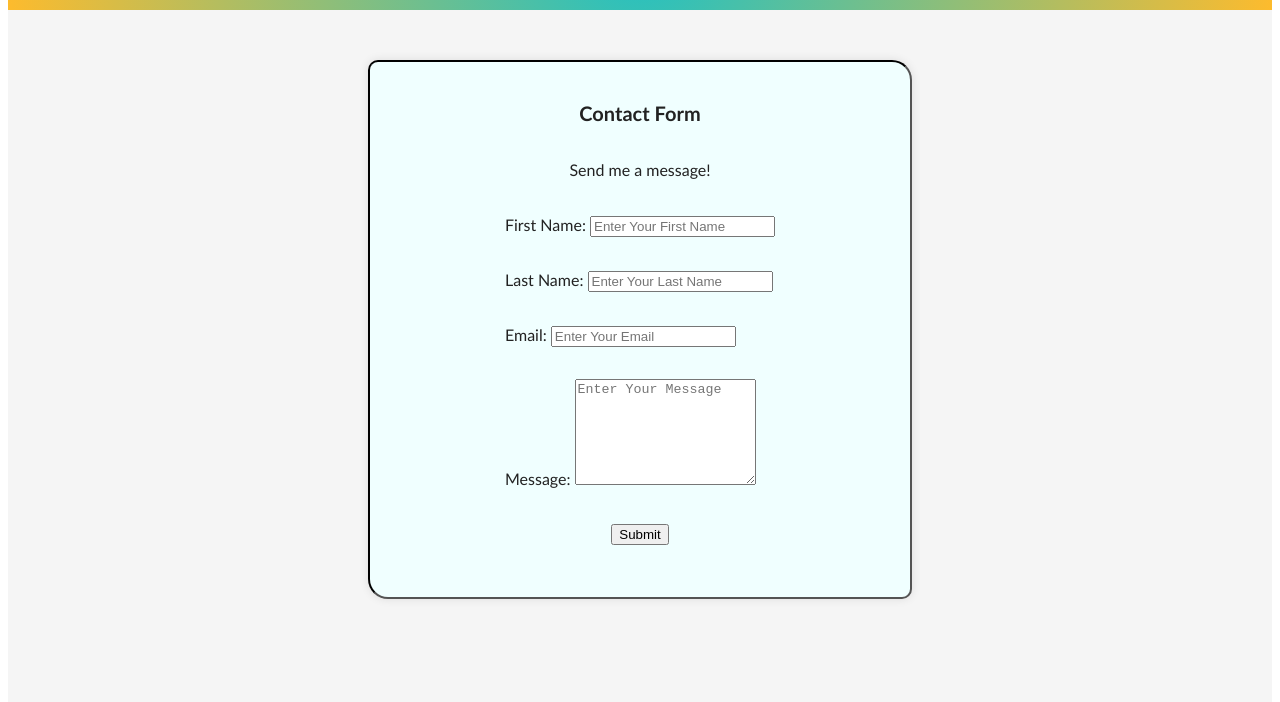
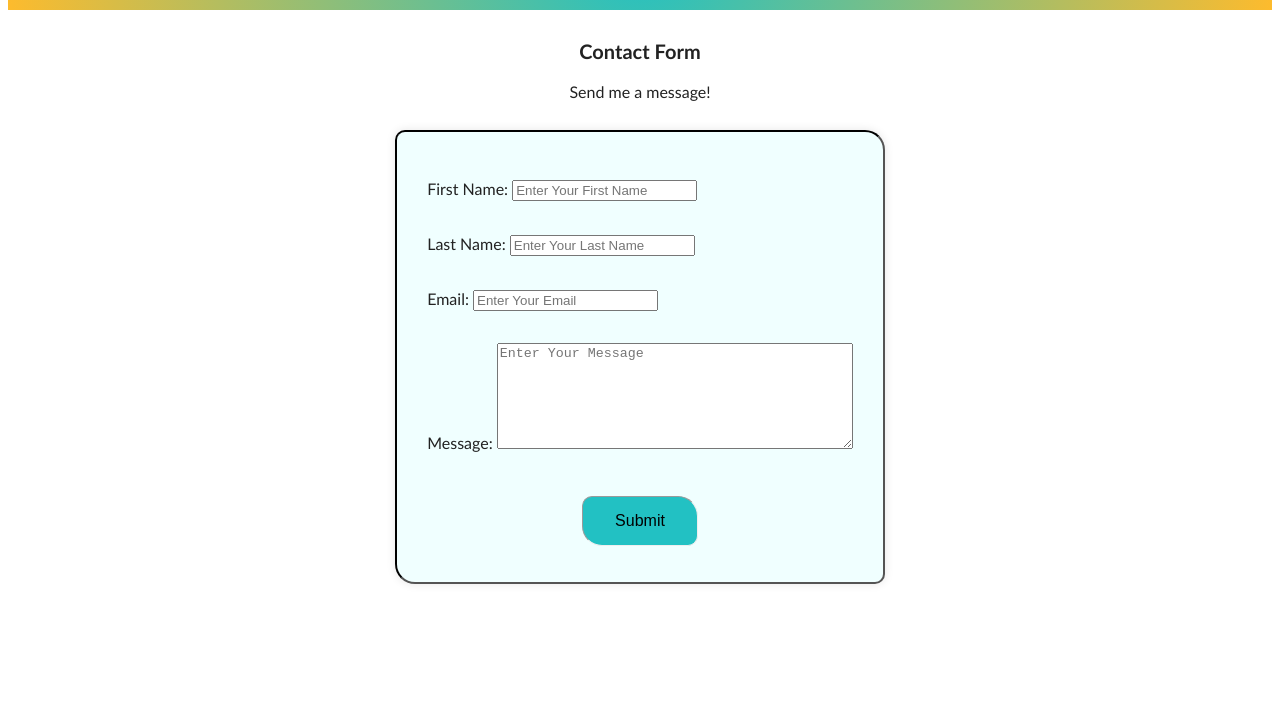
Before and after one commit to Xalvandor/CS601_Final_Project_Gavlishin, a website built with webpack: page contact.html in a window 1280 px wide. Shown: the part 98-800 px from the top of the page. Built offline with nearby package versions, Linux system fonts and the light colour scheme.

Commit message:
fixing the css

```diff
--- a/contact.html
+++ b/contact.html
@@ -38,10 +38,13 @@
 
 <div id="header"></div>
 <main>
-  <form id="myForm" name="myForm" novalidate onsubmit="return validateForm();">
-
+  <div id="content">
+    <section>
       <h2 id="title">Contact Form</h2>
       <p id="subtitle">Send me a message!</p>
+    </section>
+
+    <form id="myForm" name="myForm" novalidate onsubmit="return validateForm();">
       <div id="input-fields">
           <p>
             <label for="firstname">First Name:</label>
@@ -76,6 +79,9 @@
 
     </form>
     <div id="success-message"></div>
+  </div>
+
+
 </main>
 <div id="footer"></div>
 
--- a/css/about.css
+++ b/css/about.css
@@ -1,24 +1,26 @@
 html {
+  color: #222;
   font-size: 1em;
+  line-height: 1.4;
+  font-family: calibri, serif;
+  height: 100%;
 }
 
 body {
-
+  height: 100%;
+  background-color: white;
 }
 
 main {
-
-}
-
-h1 {
-  text-align: center;
-  font-size: 2em;
+  display: grid;
+  justify-items: center;
+  min-height: 100%;
 }
 
 #about-me {
   display: grid;
   justify-items: center;
-  grid-template-rows: repeat(auto-fit, 1fr);
+  grid-template-rows: 1fr;
 }
 
 section {
--- a/css/contact.css
+++ b/css/contact.css
@@ -16,58 +16,86 @@ html {
   font-size: 1em;
   line-height: 1.4;
   font-family: calibri, serif;
-  align-items: center;
   height: 100%;
-
 }
 
 body {
   height: 100%;
+  background-color: white;
 }
 
 main {
   display: grid;
   justify-content: center;
-  max-width: 100%;
-  height: 100%;
-  background-color: whitesmoke;
+  min-height: 100%;
 }
 
-form, #success-message {
+section {
+  text-align: center;
+}
+
+#content {
+  display: flex;
+  flex-direction: column;
+  margin: 10px;
+  height: 100%;
+}
+
+form {
   display: flex;
   flex-direction: column;
   align-items: center;
   justify-items: center;
+
   background-color: azure;
   border-radius: 10px 20px;
   border: 2px inset black;
   box-shadow: 0 0 10px rgba(0, 0, 0, 0.1);
+
   padding: 20px;
   max-width: 100%;
-  width: 500px;
-  margin: 50px;
+  margin: 10px;
+
+
+  overflow: scroll;
 }
 
 #input-fields {
   display: flex;
   flex-direction: column;
+  margin: 10px;
 }
 
 input[type="input"] {
-  width: 150px;
+  width: 300px;
   justify-content: space-evenly;
 }
 
 #message {
   height: 100px;
-  resize: both;
+  resize: vertical;
   overflow: scroll;
-  min-width: 156px;
+  width: 350px;
   max-width: 400px;
 }
 
 #success-message {
   visibility: hidden;
+
+  display: flex;
+  flex-direction: column;
+  align-items: center;
+  justify-items: center;
+
+  background-color: azure;
+  border-radius: 10px 20px;
+  border: 2px inset black;
+  box-shadow: 0 0 10px rgba(0, 0, 0, 0.1);
+
+  padding: 20px;
+  margin: 10px;
+
+  overflow: scroll;
 }
 
 #title {
@@ -76,9 +104,23 @@ input[type="input"] {
   font-size: 20px;
 }
 
+button {
+  background-color: #22C1C3;
+  border: 1px inset;
+  border-radius: 10px 20px;
+  color: black;
+  padding: 15px 32px;
+  text-align: center;
+  text-decoration: none;
+  display: flex;
+  font-size: 16px;
+  cursor: pointer;
+}
+
 .error {
   color: red;
 }
+
 
 /*
  * Remove text-shadow in selection highlight:
--- a/css/footer.css
+++ b/css/footer.css
@@ -4,6 +4,8 @@ footer {
 
   display: flex;
   flex-direction: row;
+  align-items: center;
+  margin: 20px;
 }
 
 footer img {
--- a/css/projects.css
+++ b/css/projects.css
@@ -15,49 +15,30 @@ html {
   color: #222;
   font-size: 1em;
   line-height: 1.4;
+  font-family: calibri, serif;
+  height: 100%;
 }
 
-body, html {
-  min-height: 100%;
+body {
+  height: 100%;
+  background-color: white;
 }
 
-/*
- * Remove text-shadow in selection highlight:
- * https://twitter.com/miketaylr/status/12228805301
- *
- * Customize the background color to match your design.
- */
-
-::-moz-selection {
-  background: #b3d4fc;
-  text-shadow: none;
+main {
+  display: grid;
+  min-height: 100%;
 }
 
 .container {
   display: grid;
   grid-column: 2;
   max-width: 100%;
-  height: 100%;
-}
-
-main {
-  flex: 4;
-  background-color: whitesmoke;
-  order: 1;
-  height: 100%;
-}
-
-.content-wrapper {
-  display: grid;
-  grid-template-columns: 5fr 1fr;
-  grid-template-rows: auto 1fr auto;
-  height: 100%;
-
+  min-height: 100%;
 }
 
 .project-container {
   display: grid;
-  grid-template-columns: 1fr 1fr;
+  grid-template-columns: 1fr;
   grid-template-rows: auto 1fr auto;
 }
 
@@ -73,7 +54,7 @@ main {
 @media screen and (min-height: 700px) {
   .project-container {
     display: grid;
-    grid-template-columns: 1fr;
+    grid-template-columns: 1fr 1fr;
   }
 
   .project {
--- a/css/resume.css
+++ b/css/resume.css
@@ -1,22 +1,37 @@
+html {
+  color: #222;
+  font-size: 1em;
+  line-height: 1.4;
+  font-family: calibri, serif;
+  height: 100%;
+}
+
+body {
+  height: 100%;
+  background-color: white;
+}
+
 main {
   display: grid;
-  align-items: center;
-  justify-content: center;
+  justify-items: center;
+  min-height: 100%;
+}
+
+#content {
+  display: grid;
+  grid-template-rows: 1fr;
+  margin: 10px;
+  justify-items: center;
+
+}
+
+#resume-doc {
+  width: 100%;
   padding: 20px;
 }
 
-#resume-intro {
-  border: inset black;
-  border-radius: 5px 10px;
-  padding: 10px;
-}
-
 object {
-  display: block;
   width: 100%;
   height: 100%;
   min-height: 750px;
-  resize: both;
-  padding: 20px;
-  margin: 10px;
 }
--- a/js/contact.js
+++ b/js/contact.js
@@ -58,6 +58,7 @@ function validateForm() {
     const successMessage = document.getElementById('success-message');
     successMessage.innerHTML = `Thank you, ${firstName} ${lastName}, for sending me a message!`;
     successMessage.style.display = 'grid';
+    successMessage.style.order = "1";
     return false;
   }
     // The return false above and the return false below are to keep the web form from navigating away
--- a/js/footer.js
+++ b/js/footer.js
@@ -5,6 +5,8 @@ function Footer() {
   return (<footer>
     <img src="data/kolya-high-resolution-logo.png" alt={"Green plant logo"}/>
     <p>&copy; {year} Portfolio Website - Gavlishin</p>
+    <a href="https://github.com/Xalvandor" target="_blank"><img
+        src="https://pngimg.com/uploads/github/github_PNG53.png" alt="GitHub logo"/></a>
   </footer>);
 }
 
```
Also changed, not shown: about.html (+2 -1 lines), projects.html (+0 -6 lines), resume.html (+2 -0 lines). Lines whose indentation alone changed are shown as unchanged.
